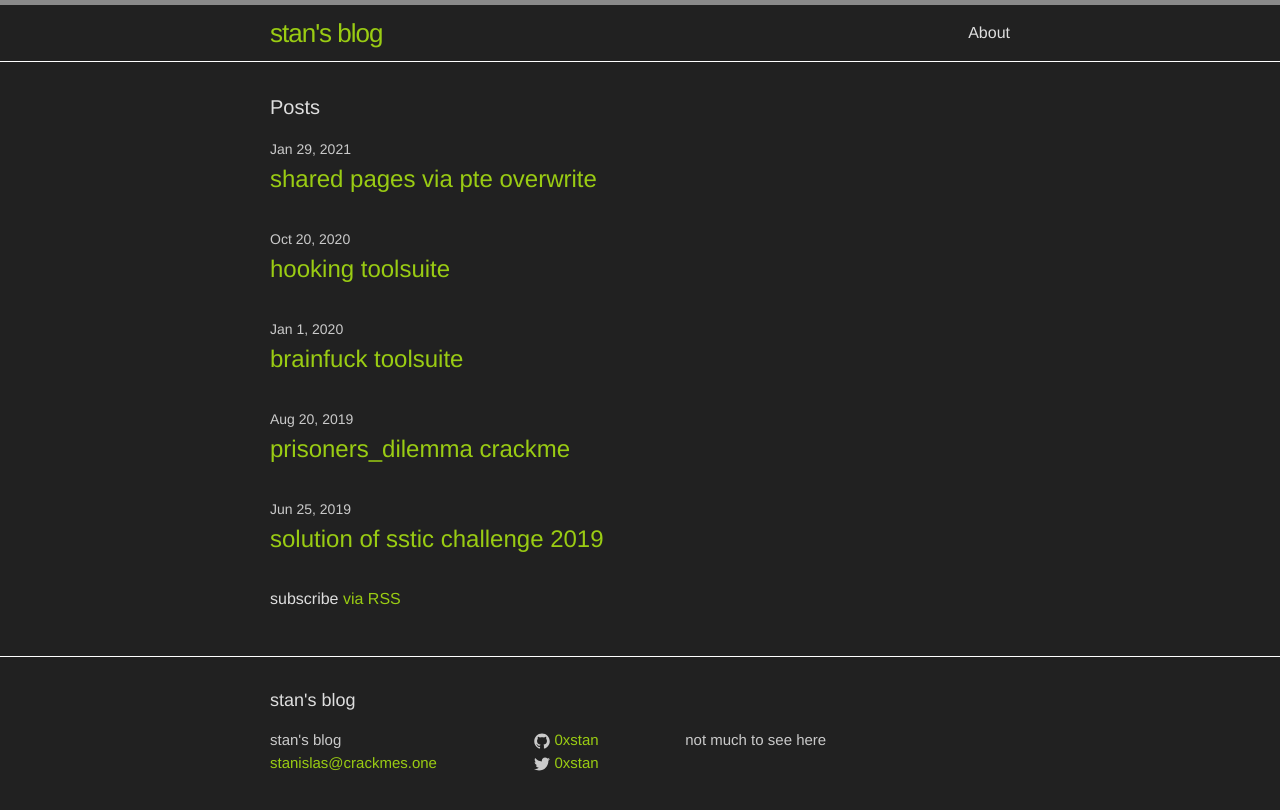
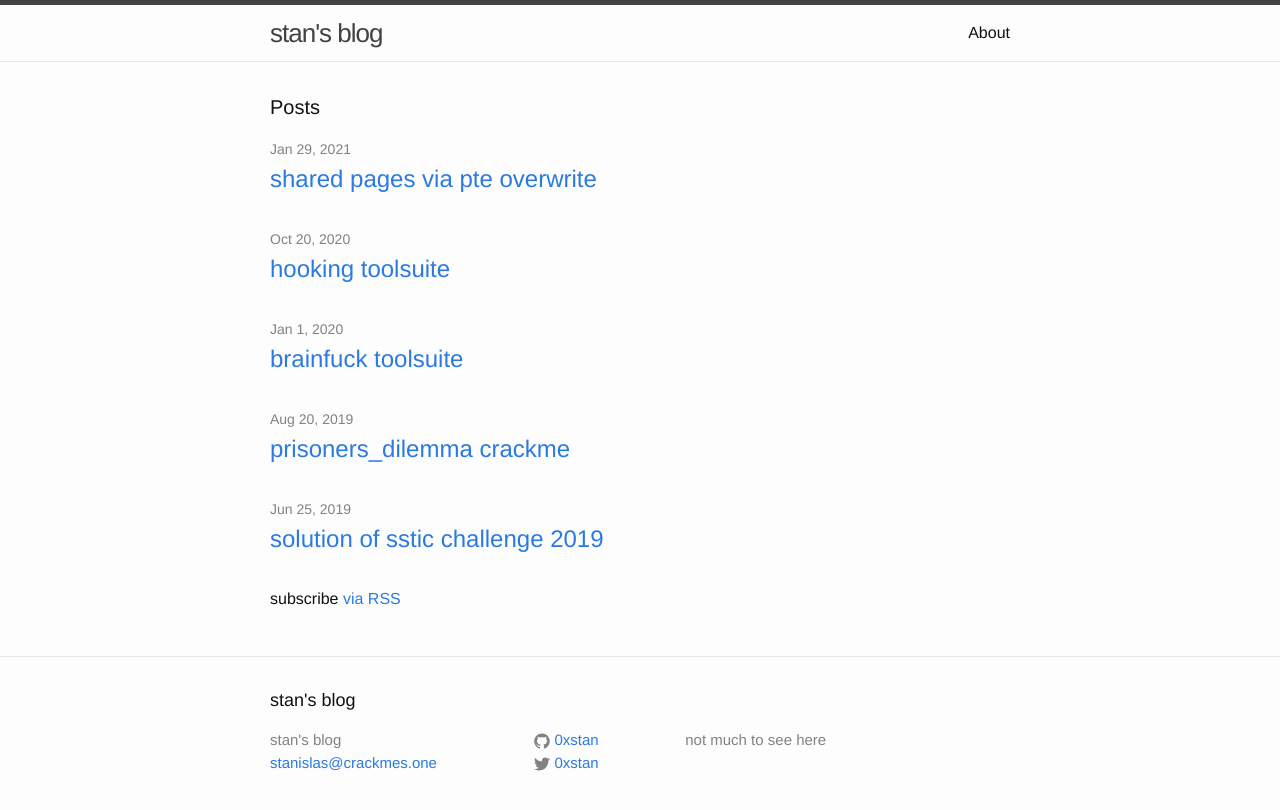
Before and after one commit to 0xstan/0xstan.github.io, a Jekyll site: the page built from index.html, in a window 1280 px wide. Shown: the top 810 px of the page. Built offline with Jekyll 4.4.1, drawn with Linux system fonts in a browser that asks for light colours.

Commit message:
revert colors

```diff
--- a/_sass/_base.scss
+++ b/_sass/_base.scss
@@ -95,11 +95,11 @@ a {
     text-decoration: none;
 
     &:visited {
-        color: $brand-color;
+        color: darken($brand-color, 15%);
     }
 
     &:hover {
-        color: $brand-color;
+        color: $text-color;
         text-decoration: underline;
     }
 }
@@ -132,7 +132,7 @@ code {
     font-size: 15px;
     border: 1px solid $grey-color-light;
     border-radius: 3px;
-    background-color: #46676a;
+    background-color: #eef;
 }
 
 code {
--- a/_sass/_layout.scss
+++ b/_sass/_layout.scss
@@ -20,7 +20,7 @@
 
     &,
     &:visited {
-        color: $brand-color;
+        color: $grey-color-dark;
     }
 }
 
--- a/_sass/_syntax-highlighting.scss
+++ b/_sass/_syntax-highlighting.scss
@@ -6,7 +6,7 @@
     @extend %vertical-rhythm;
 
     .highlighter-rouge & {
-      background: #46676a;
+      background: #eef;
     }
 
     .c     { color: #998; font-style: italic } // Comment
--- a/css/main.scss
+++ b/css/main.scss
@@ -14,11 +14,11 @@ $base-line-height: 1.5;
 
 $spacing-unit:     30px;
 
-$text-color:       #dedede;
-$background-color: #212121;
-$brand-color:      #9acc13;
+$text-color:       #111;
+$background-color: #fdfdfd;
+$brand-color:      #2a7ae2;
 
-$grey-color:       #cacaca;
+$grey-color:       #828282;
 $grey-color-light: lighten($grey-color, 40%);
 $grey-color-dark:  darken($grey-color, 25%);
 
```
